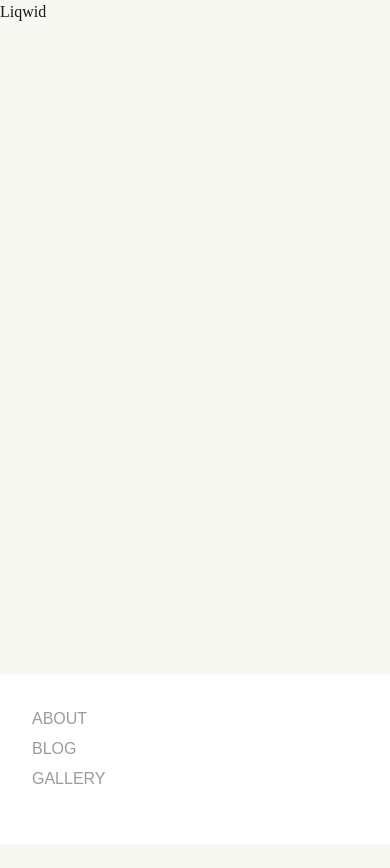
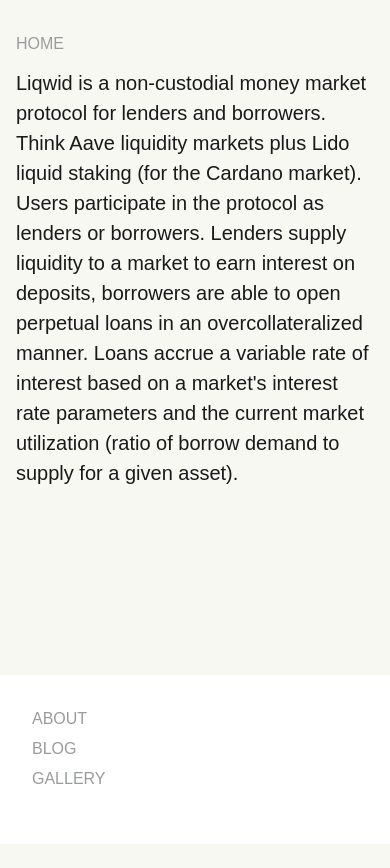
Before and after one commit to altBeck/jshkpn, a React (Vite) app: page /liqwid in a window 390 px wide. Before the commit the page ends 844 px from the top, so only its background shows below. Built offline with nearby package versions, Linux system fonts and the light colour scheme; a web font is replaced by a local one.

Commit message:
update-ifoncier-liqiwd

```diff
--- a/src/pages/home/index.jsx
+++ b/src/pages/home/index.jsx
@@ -11,13 +11,13 @@
         <div className="switch-list">
           <span className="span">...</span>
           <span className="span">
-            <Link to="/Liqwid">LIQWID</Link>
+            <Link to="/liqwid">LIQWID</Link>
           </span>
           <span className="span">
-            <Link to="/ABCD">ABCD</Link>
+            <Link to="/abcd">ABCD</Link>
           </span>
           <span className="span">
-            <Link to="/IFoncier">iFONCIER</Link>
+            <Link to="/ifoncier">iFONCIER</Link>
           </span>
         </div>
       </div>
--- a/src/pages/ifoncier/IFoncier.jsx
+++ b/src/pages/ifoncier/IFoncier.jsx
@@ -3,7 +3,20 @@
 
 const IFoncier = () => {
   return (
-    <div>iFoncier</div>
+    <div className="ifoncier--container">
+      <div className="space--ifoncier">
+        <a className="home--link" href="/">HOME</a>
+
+        <div className="space--ifoncier-content">
+
+          <p>
+            We offer a reliable and country-wide electronic land register based on Blockchain. To make the process of land management as inclusive as possible, we involved the different key actors of the land management value chain and started partnerships with local authorities (mayors, etc.), landlords and notaries. Our offer includes registration services to individuals, communities, and companies.
+          </p>
+
+        </div>
+      </div>
+    </div>
+
   )
 }
 
--- a/src/pages/ifoncier/ifoncier.css
+++ b/src/pages/ifoncier/ifoncier.css
@@ -0,0 +1,43 @@
+.ifoncier--container {
+  font-family: var(--font-family);
+}
+
+.space--ifoncier {
+  max-width: 1280px;
+  margin-left: auto;
+  margin-right: auto;
+  padding-top: 4em;
+  display: flex;
+}
+
+.space--ifoncier a {
+  text-decoration: none;
+  color: #9A9B9D;
+}
+
+.space--ifoncier-content {
+  max-width: 800px;
+  margin-left: auto;
+  margin-right: auto;
+}
+
+@media screen and (max-width: 640px) {
+  .space--ifoncier {
+    max-width: 100%;
+    display: block;
+    padding-top: 2rem;
+    padding-left: 1rem;
+    padding-right: 1rem;
+  }
+
+  .space--ifoncier-content {
+    max-width: 100%;
+    overflow-y: auto;
+    height: 800px;
+    margin-top: 2.25rem;
+  }
+
+  .space--ifoncier-content p {
+    font-size: 20px;
+  }
+}
--- a/src/pages/liqwid/Liqwid.jsx
+++ b/src/pages/liqwid/Liqwid.jsx
@@ -3,7 +3,19 @@
 
 const Liqwid = () => {
   return (
-    <div>Liqwid</div>
+    <div className="liqwid--container">
+      <div className="space--liqwid">
+        <a className="home--link" href="/">HOME</a>
+
+        <div className="space--liqwid-content">
+
+          <p>
+          Liqwid is a non-custodial money market protocol for lenders and borrowers. Think Aave liquidity markets plus Lido liquid staking (for the Cardano market). Users participate in the protocol as lenders or borrowers. Lenders supply liquidity to a market to earn interest on deposits, borrowers are able to open perpetual loans in an overcollateralized manner. Loans accrue a variable rate of interest based on a market's interest rate parameters and the current market utilization (ratio of borrow demand to supply for a given asset).
+          </p>
+
+        </div>
+      </div>
+    </div>
   )
 }
 
--- a/src/pages/liqwid/liqwid.css
+++ b/src/pages/liqwid/liqwid.css
@@ -0,0 +1,44 @@
+.liqwid--container {
+  font-family: var(--font-family);
+}
+
+.space--liqwid {
+  max-width: 1280px;
+  margin-left: auto;
+  margin-right: auto;
+  padding-top: 4em;
+  display: flex;
+}
+
+.space--liqwid a {
+  text-decoration: none;
+  color: #9A9B9D;
+}
+
+.space--liqwid-content {
+  max-width: 800px;
+  margin-left: auto;
+  margin-right: auto;
+}
+
+@media screen and (max-width: 640px) {
+  .space--liqwid {
+    max-width: 100%;
+    display: block;
+    padding-top: 2rem;
+    padding-left: 1rem;
+    padding-right: 1rem;
+  }
+
+  .space--liqwid-content {
+    max-width: 100%;
+    overflow-y: auto;
+    height: 800px;
+    margin-top: 2.25rem;
+  }
+
+  .space--liqwid-content p {
+    font-size: 20px;
+  }
+
+}
```
